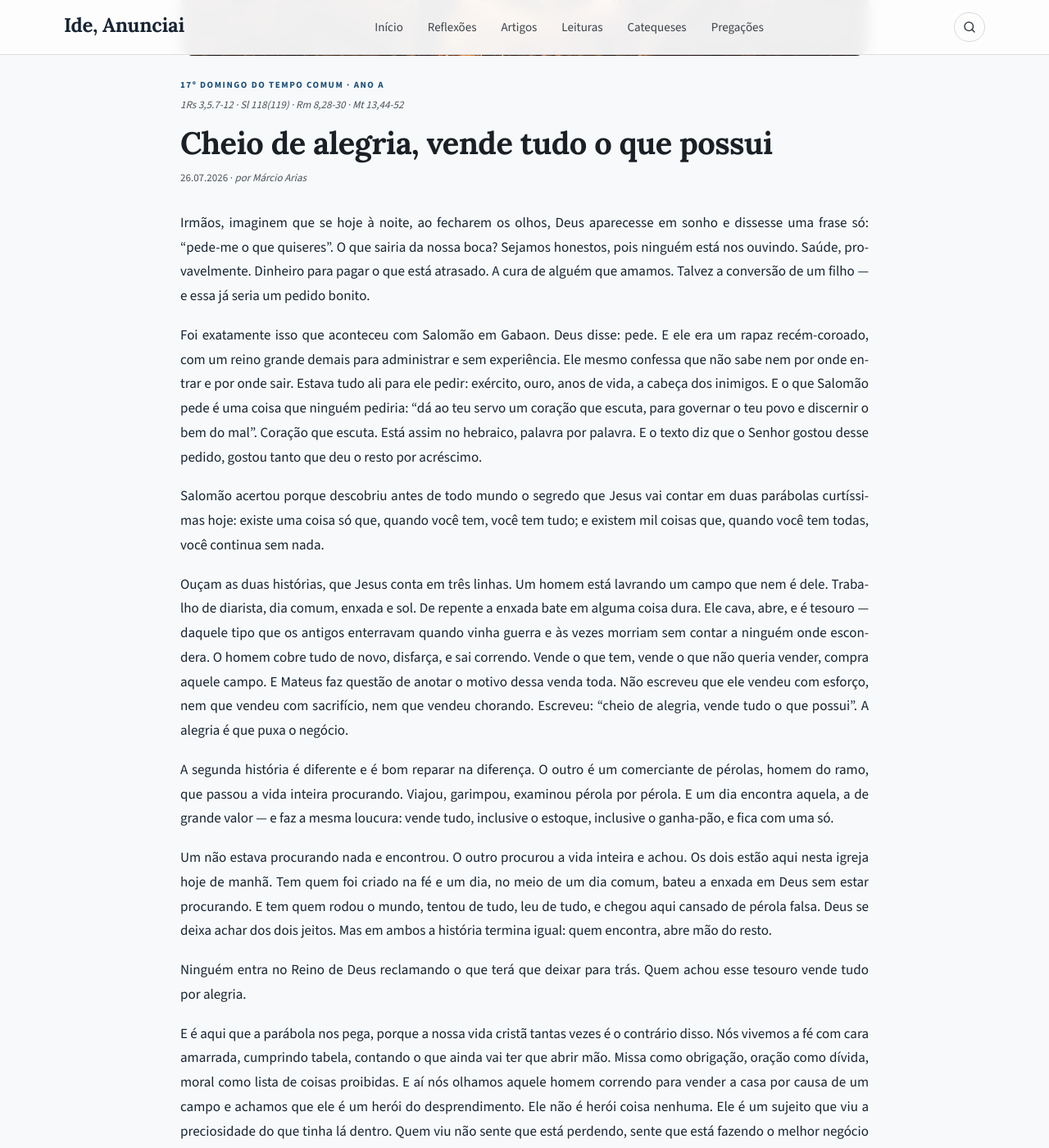
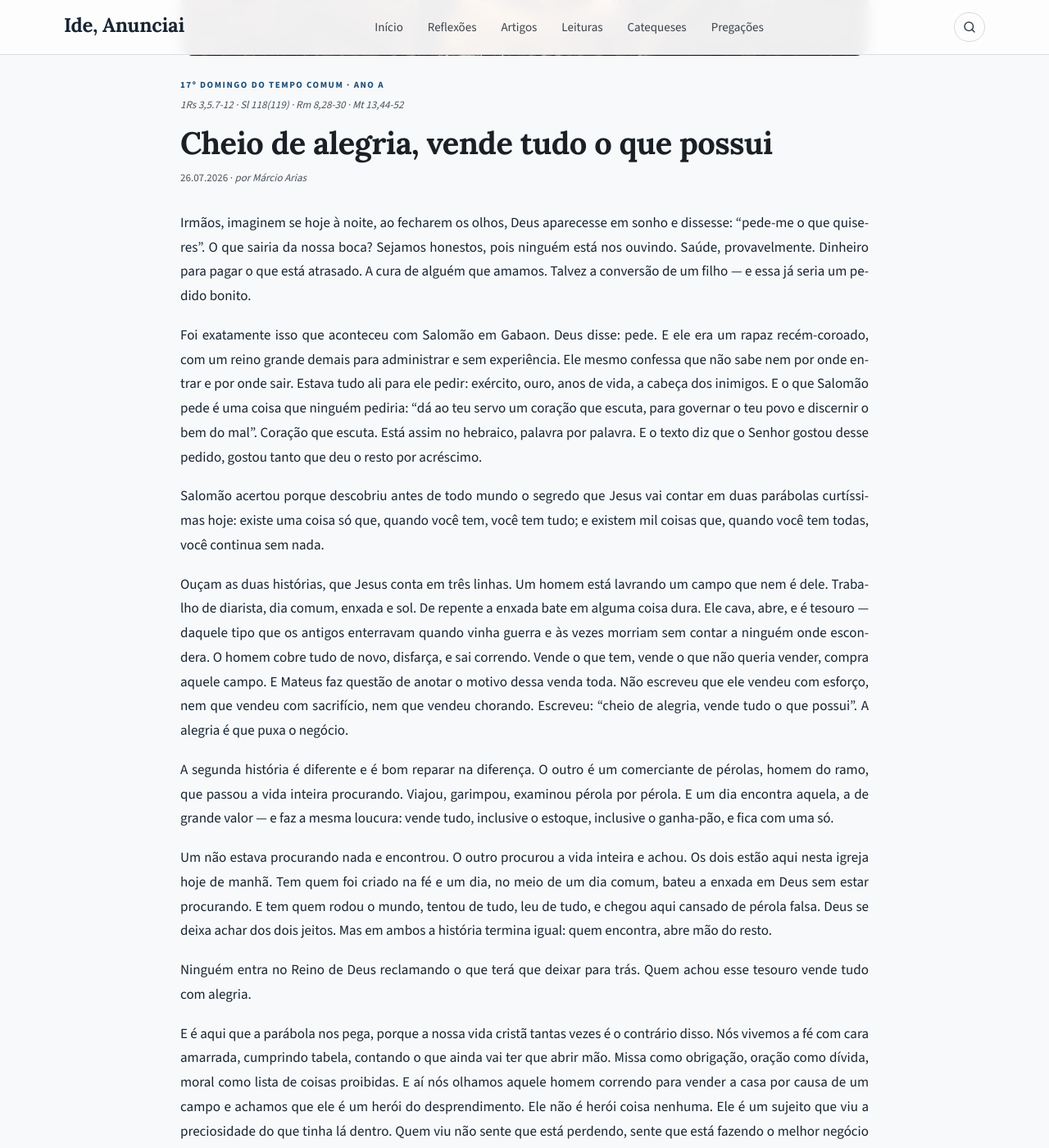
Before and after one commit to admariam/liturgiadiaria, a Jekyll site: the page built from _posts/2026-07-26-cheio-de-alegria-vende-tudo-o-que-possui.md, in a window 1280 px wide and 1400 px high, scrolled down 359 px. Shown: the whole window at 82% size. Built offline with Jekyll 4.4.1, drawn with Linux system fonts in a browser that asks for light colours.

Commit message:
Update Reflexão “2026-07-26-cheio-de-alegria-vende-tudo-o-que-possui”

```diff
--- a/_posts/2026-07-26-cheio-de-alegria-vende-tudo-o-que-possui.md
+++ b/_posts/2026-07-26-cheio-de-alegria-vende-tudo-o-que-possui.md
@@ -9,7 +9,7 @@ imagem: /assets/img/2026-07-26.jpg
 resumo: 'Um lavrador bate a enxada num tesouro que já estava lá antes de ele chegar. Vende tudo o que tem — e Mateus faz questão de anotar o motivo: cheio de alegria.'
 ---
 
-Irmãos, imaginem que se hoje à noite, ao fecharem os olhos, Deus aparecesse em sonho e dissesse uma frase só: "pede-me o que quiseres".  O que sairia da nossa boca? Sejamos honestos, pois ninguém está nos ouvindo. Saúde, provavelmente. Dinheiro para pagar o que está atrasado. A cura de alguém que amamos. Talvez a conversão de um filho — e essa já seria um pedido bonito.
+Irmãos, imaginem se hoje à noite, ao fecharem os olhos, Deus aparecesse em sonho e dissesse: "pede-me o que quiseres".  O que sairia da nossa boca? Sejamos honestos, pois ninguém está nos ouvindo. Saúde, provavelmente. Dinheiro para pagar o que está atrasado. A cura de alguém que amamos. Talvez a conversão de um filho — e essa já seria um pedido bonito.
 
 Foi exatamente isso que aconteceu com Salomão em Gabaon. Deus disse: pede. E ele era um rapaz recém-coroado, com um reino grande demais para administrar e sem experiência. Ele mesmo confessa que não sabe nem por onde entrar e por onde sair. Estava tudo ali para ele pedir: exército, ouro, anos de vida, a cabeça dos inimigos. E o que Salomão pede é uma coisa que ninguém pediria: "dá ao teu servo um coração que escuta, para governar o teu povo e discernir o bem do mal". Coração que escuta. Está assim no hebraico, palavra por palavra. E o texto diz que o Senhor gostou desse pedido, gostou tanto que deu o resto por acréscimo.
 
@@ -21,7 +21,7 @@ A segunda história é diferente e é bom reparar na diferença. O outro é um c
 
 Um não estava procurando nada e encontrou. O outro procurou a vida inteira e achou. Os dois estão aqui nesta igreja hoje de manhã. Tem quem foi criado na fé e um dia, no meio de um dia comum, bateu a enxada em Deus sem estar procurando. E tem quem rodou o mundo, tentou de tudo, leu de tudo, e chegou aqui cansado de pérola falsa. Deus se deixa achar dos dois jeitos. Mas em ambos a história termina igual: quem encontra, abre mão do resto.
 
-Ninguém entra no Reino de Deus reclamando o que terá que deixar para trás. Quem achou esse tesouro vende tudo por alegria.
+Ninguém entra no Reino de Deus reclamando o que terá que deixar para trás. Quem achou esse tesouro vende tudo com alegria.
 
 E é aqui que a parábola nos pega, porque a nossa vida cristã tantas vezes é o contrário disso. Nós vivemos a fé com cara amarrada, cumprindo tabela, contando o que ainda vai ter que abrir mão. Missa como obrigação, oração como dívida, moral como lista de coisas proibidas. E aí nós olhamos aquele homem correndo para vender a casa por causa de um campo e achamos que ele é um herói do desprendimento. Ele não é herói coisa nenhuma. Ele é um sujeito que  viu a preciosidade do que tinha lá dentro. Quem viu não sente que está perdendo, sente que está fazendo o melhor negócio da vida.
 
```
